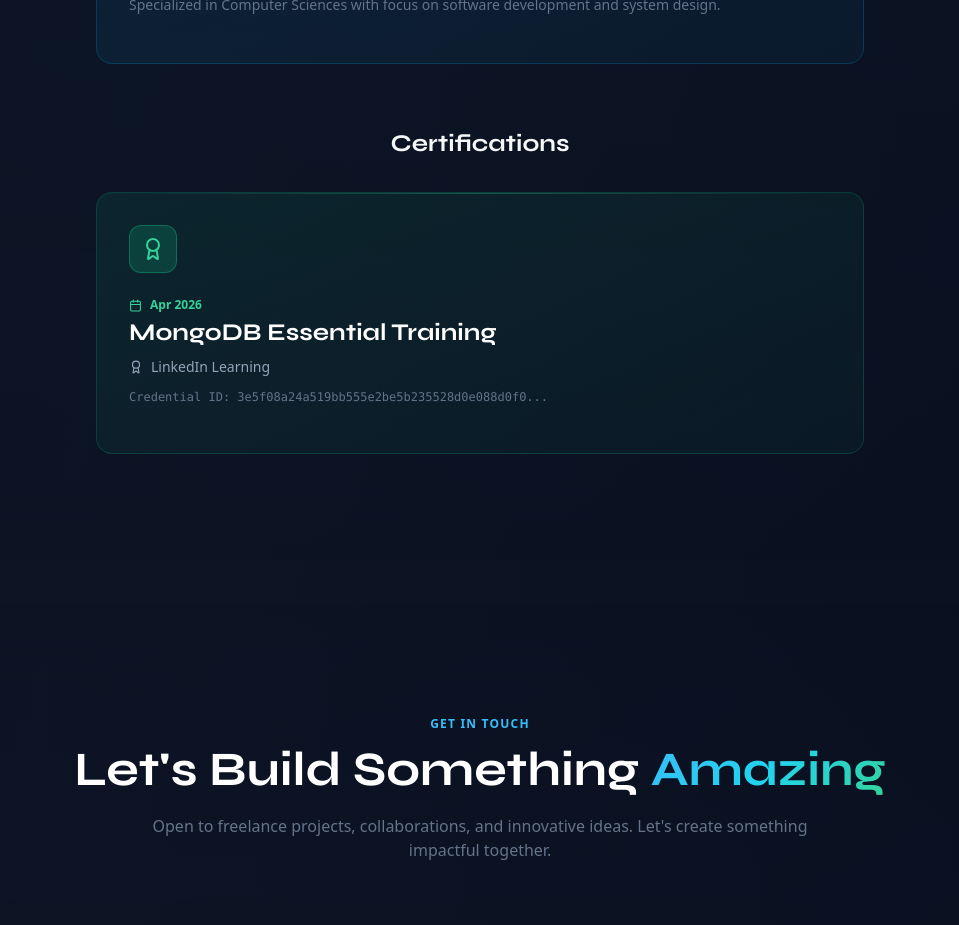
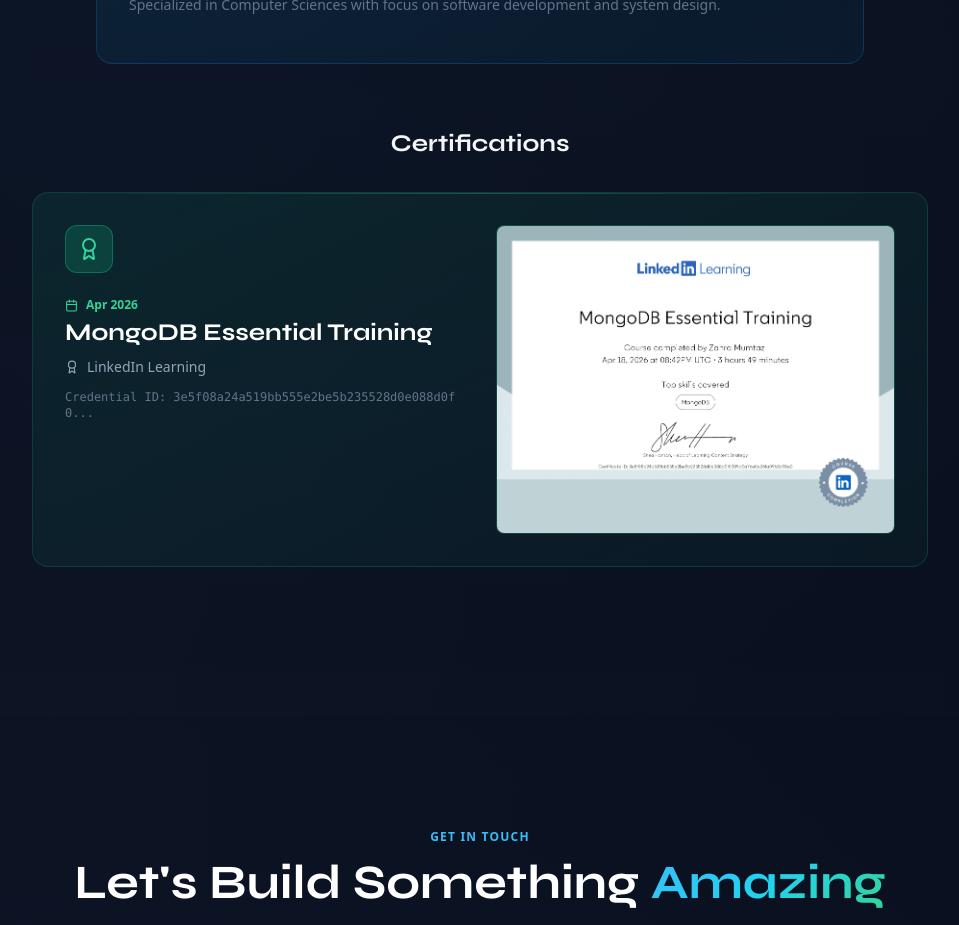
Before and after one commit to ZahraMumtaz/my-portfolio, a React (Vite) app: page / in a window 1280 px wide. Shown: the part 6440-7365 px from the top of the page, without its empty margins (160-1119 px from the left). Built offline with nearby package versions, Linux system fonts and the light colour scheme.

Commit message:
Update Certifications card layout

```diff
--- a/src/components/Education.tsx
+++ b/src/components/Education.tsx
@@ -58,7 +58,7 @@
           </div>
 
           {/* Certifications */}
-          <div className="max-w-3xl mx-auto">
+          <div className="max-w-4xl mx-auto">
             <h3 className="font-display text-2xl font-bold text-white mb-8 text-center">Certifications</h3>
             <div className="grid md:grid-cols-1 gap-8">
               {/* Certification */}
@@ -72,7 +72,9 @@
                 {/* Top accent line */}
                 <div className="absolute top-0 left-0 right-0 h-px bg-gradient-to-r from-transparent via-emerald-400 to-transparent opacity-30 group-hover:opacity-60 transition-opacity" />
 
-                <div className="relative">
+                <div className="relative grid md:grid-cols-2 gap-8 items-start">
+                  {/* Left: Details */}
+                  <div>
                     <div className="w-12 h-12 rounded-xl bg-emerald-500/20 border border-emerald-500/40 flex items-center justify-center mb-6 group-hover:bg-emerald-500/30 transition-all duration-300">
                       <Award size={24} className="text-emerald-400" />
                     </div>
@@ -95,6 +97,16 @@
                     </div>
                   </div>
 
+                  {/* Right: Certificate Image */}
+                  <div className="rounded-lg overflow-hidden border border-emerald-500/30 bg-slate-900/50">
+                    <img
+                      src="/certificate_3160703.jpg"
+                      alt="MongoDB Certificate"
+                      className="w-full h-auto object-cover"
+                    />
+                  </div>
+                </div>
+
                 {/* Bottom accent */}
                 <div className="absolute bottom-0 left-0 right-0 h-px bg-gradient-to-r from-transparent via-emerald-400/50 to-transparent opacity-0 group-hover:opacity-100 transition-opacity duration-500" />
               </div>
```
Lines whose indentation alone changed are shown as unchanged.
